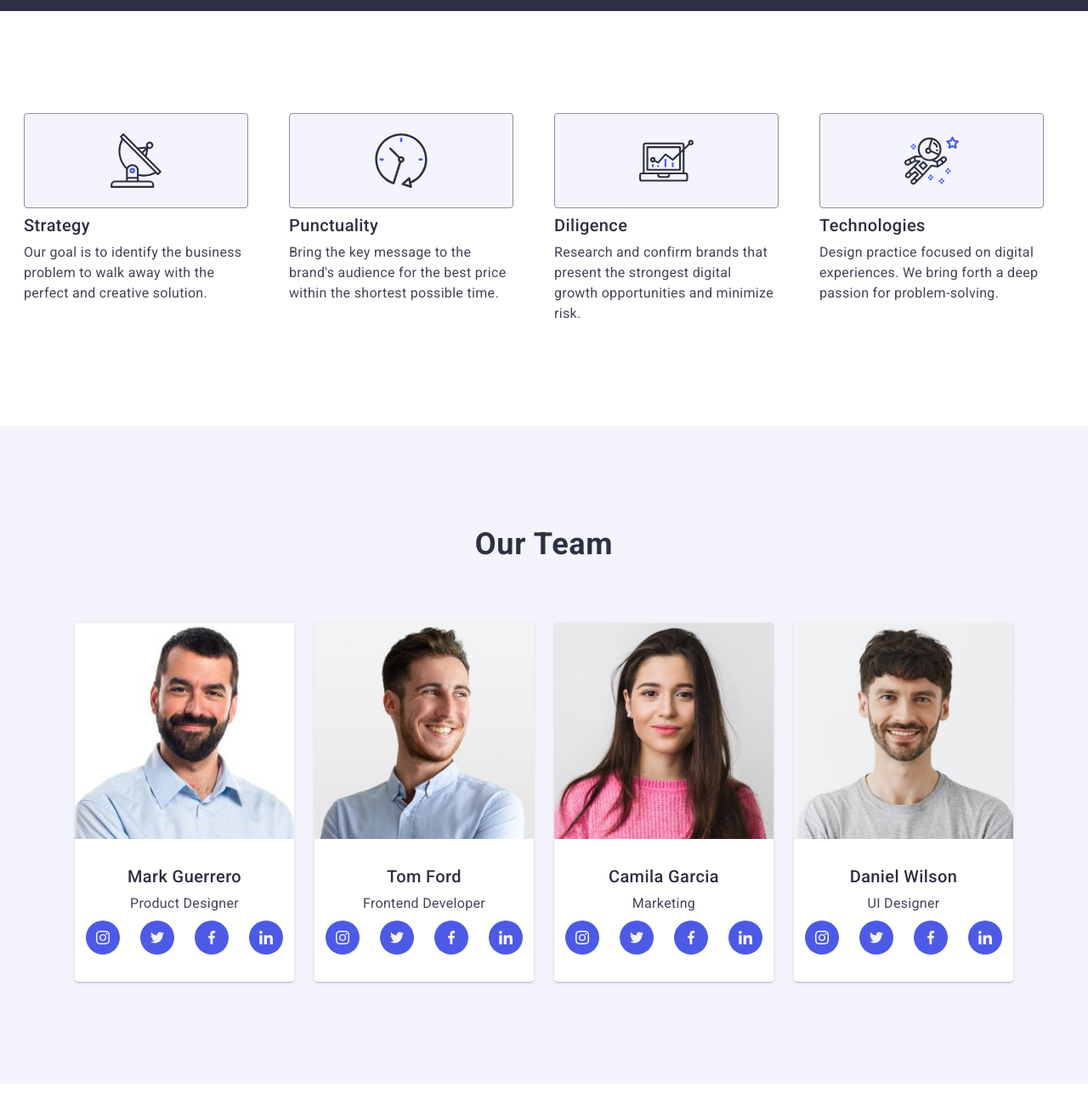
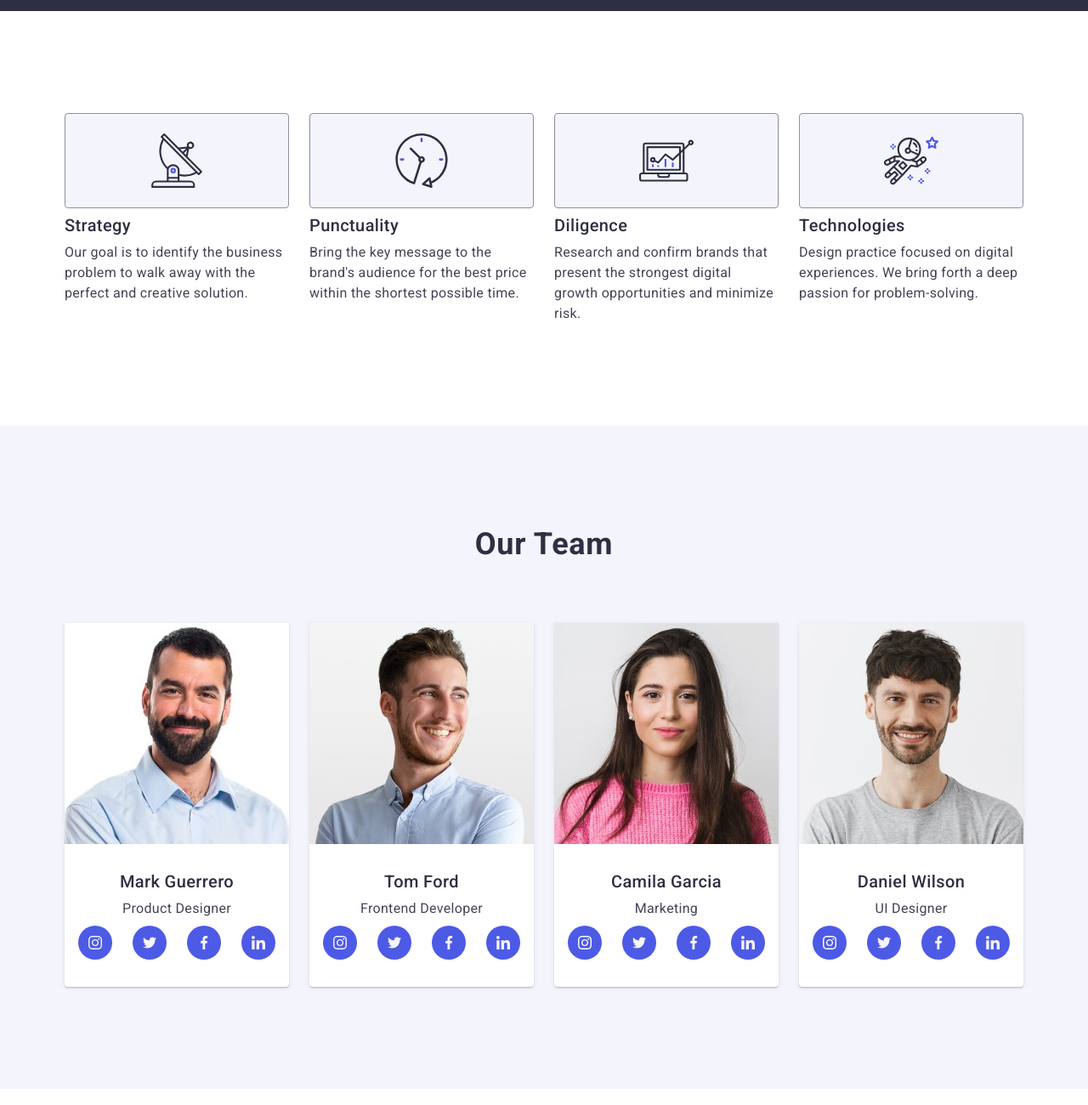
Before and after one commit to Yelyzaveta31/goit-markup-hw-06, a plain HTML site: page index.html in a window 1280 px wide. Shown: the part 660-1960 px from the top of the page at 85% size. Drawn offline with nearby package versions, Linux system fonts and the light colour scheme.

Commit message:
update styles.css

```diff
--- a/css/styles.css
+++ b/css/styles.css
@@ -368,7 +368,7 @@ transition: color 250ms cubic-bezier(0.4, 0, 0.2, 1)
 /* Перша секція */
 
 .container {
-    min-width: 320px;
+    width: 320px;
     margin: 0 auto;
     padding: 0 16px;
 }
@@ -542,9 +542,7 @@ transition: color 250ms cubic-bezier(0.4, 0, 0.2, 1)
 }
 
 .benefits-list-item {
-   min-width: 288px;
-
-
+   width: 288px;
 }
 
 @media screen and (min-width: 768px){
@@ -653,16 +651,14 @@ text-align: start;
 
 
 .team-section {
-    display: flex;
     justify-content: center;
     background: var(--CLOUD, #F4F4FD);
-    padding: 96px 12px;
+
 
 }
 
 @media screen and (min-width: 768px){
     .team-section {
-        padding: 96px 92px;
     }}
 
 @media screen and (min-width: 1158px){
@@ -706,6 +702,7 @@ color: var(--NAVY-BLUE, #2E2F42);
     {  .team-list {
         display: flex;
         row-gap: 24px;
+        padding: 0;
 
     }
     }
```
